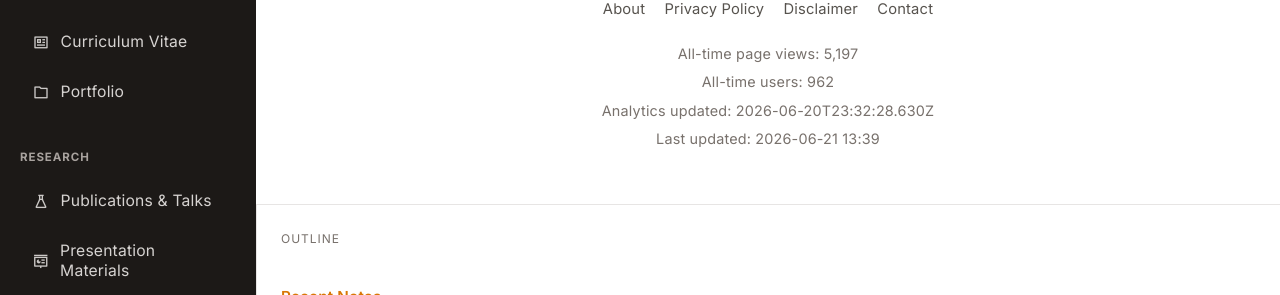
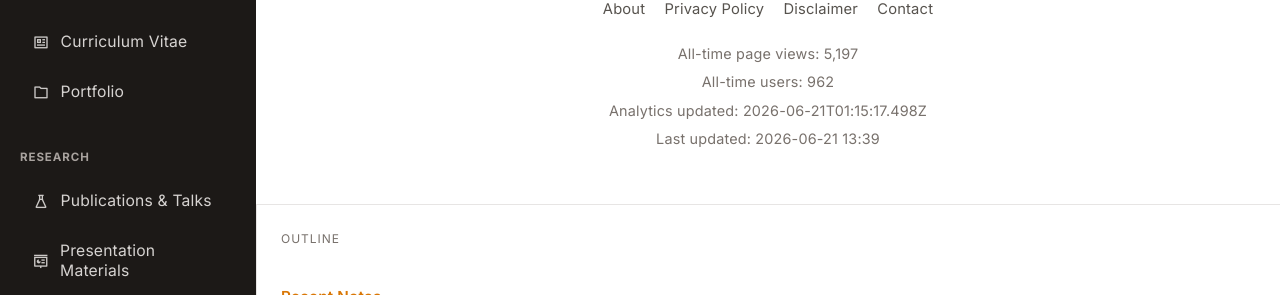
Before and after one commit to NAKANORyunosuke/NAKANORyunosuke.github.io, a Jekyll site: the page built from index.html, in a window 1280 px wide and 900 px high, scrolled down 3218 px. Shown: the part 258-553 px from the top of the window. Built offline with Jekyll 4.4.1, drawn with Linux system fonts in a browser that asks for light colours; nearby versions of some CDN libraries.

Commit message:
chore: update GA counter snapshot

```diff
--- a/_data/ga_counter.json
+++ b/_data/ga_counter.json
@@ -12,5 +12,5 @@
   "users_30d": 962,
   "page_views_30d_text": "5,197",
   "users_30d_text": "962",
-  "updated_at": "2026-06-20T23:32:28.630Z"
+  "updated_at": "2026-06-21T01:15:17.498Z"
 }
```
